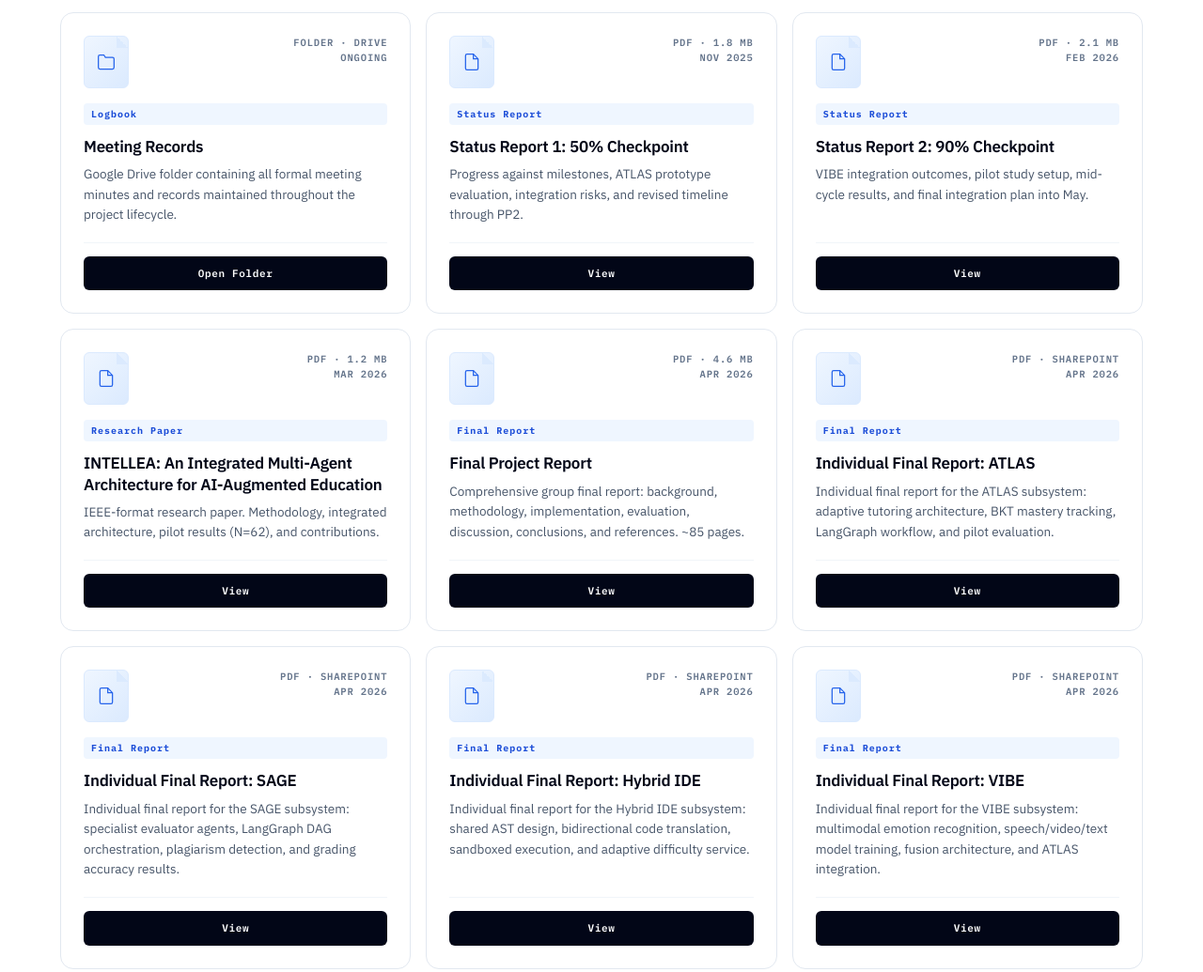
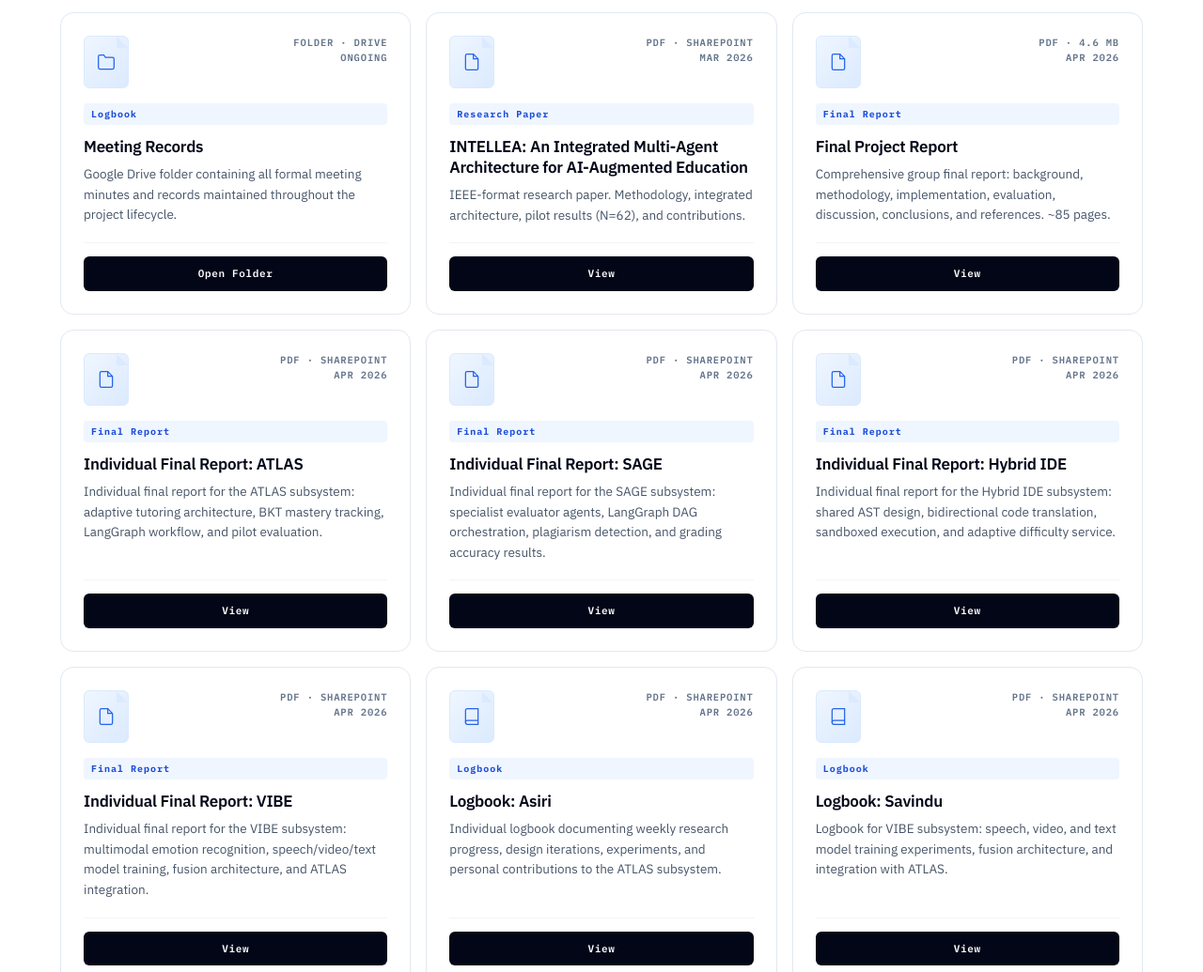
Before and after one commit to Research-Group-25-26J-506/intellea-showcase-website, a plain HTML site: page documents.html in a window 1280 px wide. Shown: the part 1682-2717 px from the top of the page at 94% size. Drawn offline with Linux system fonts and the light colour scheme.

Commit message:
Refactor document cards: remove status reports, update metadata, and change presentation to booklet format for clarity
Co-authored-by: Copilot <copilot@github.com>

```diff
--- a/documents.html
+++ b/documents.html
@@ -191,36 +191,10 @@
         </div>
       </div>
 
-      <div class="doc-card reveal" data-cat="status">
-        <div class="doc-card-head">
-          <div class="doc-card-icon"><svg width="20" height="20" viewBox="0 0 24 24" fill="none" stroke="currentColor" stroke-width="1.5"><path d="M14 2H6a2 2 0 0 0-2 2v16a2 2 0 0 0 2 2h12a2 2 0 0 0 2-2V8z"/><polyline points="14 2 14 8 20 8"/></svg></div>
-          <div class="doc-card-meta">PDF · 1.8 MB<br>NOV 2025</div>
-        </div>
-        <span class="doc-card-tag">Status Report</span>
-        <h4>Status Report 1: 50% Checkpoint</h4>
-        <p>Progress against milestones, ATLAS prototype evaluation, integration risks, and revised timeline through PP2.</p>
-        <div class="doc-card-actions">
-          <a class="doc-btn doc-btn--primary" href="#">View</a>
-        </div>
-      </div>
-
-      <div class="doc-card reveal" data-cat="status">
-        <div class="doc-card-head">
-          <div class="doc-card-icon"><svg width="20" height="20" viewBox="0 0 24 24" fill="none" stroke="currentColor" stroke-width="1.5"><path d="M14 2H6a2 2 0 0 0-2 2v16a2 2 0 0 0 2 2h12a2 2 0 0 0 2-2V8z"/><polyline points="14 2 14 8 20 8"/></svg></div>
-          <div class="doc-card-meta">PDF · 2.1 MB<br>FEB 2026</div>
-        </div>
-        <span class="doc-card-tag">Status Report</span>
-        <h4>Status Report 2: 90% Checkpoint</h4>
-        <p>VIBE integration outcomes, pilot study setup, mid-cycle results, and final integration plan into May.</p>
-        <div class="doc-card-actions">
-          <a class="doc-btn doc-btn--primary" href="#">View</a>
-        </div>
-      </div>
-
       <div class="doc-card reveal" data-cat="paper">
         <div class="doc-card-head">
           <div class="doc-card-icon"><svg width="20" height="20" viewBox="0 0 24 24" fill="none" stroke="currentColor" stroke-width="1.5"><path d="M14 2H6a2 2 0 0 0-2 2v16a2 2 0 0 0 2 2h12a2 2 0 0 0 2-2V8z"/><polyline points="14 2 14 8 20 8"/></svg></div>
-          <div class="doc-card-meta">PDF · 1.2 MB<br>MAR 2026</div>
+          <div class="doc-card-meta">PDF · SharePoint<br>MAR 2026</div>
         </div>
         <span class="doc-card-tag">Research Paper</span>
         <h4>INTELLEA: An Integrated Multi-Agent Architecture for AI-Augmented Education</h4>
@@ -298,7 +272,7 @@
       <div class="doc-card reveal" data-cat="logbook">
         <div class="doc-card-head">
           <div class="doc-card-icon"><svg width="20" height="20" viewBox="0 0 24 24" fill="none" stroke="currentColor" stroke-width="1.5"><path d="M4 19.5A2.5 2.5 0 0 1 6.5 17H20"/><path d="M6.5 2H20v20H6.5A2.5 2.5 0 0 1 4 19.5v-15A2.5 2.5 0 0 1 6.5 2z"/></svg></div>
-          <div class="doc-card-meta">PDF · 0.8 MB<br>APR 2026</div>
+          <div class="doc-card-meta">PDF · SharePoint<br>APR 2026</div>
         </div>
         <span class="doc-card-tag">Logbook</span>
         <h4>Logbook: Asiri</h4>
@@ -311,7 +285,7 @@
       <div class="doc-card reveal" data-cat="logbook">
         <div class="doc-card-head">
           <div class="doc-card-icon"><svg width="20" height="20" viewBox="0 0 24 24" fill="none" stroke="currentColor" stroke-width="1.5"><path d="M4 19.5A2.5 2.5 0 0 1 6.5 17H20"/><path d="M6.5 2H20v20H6.5A2.5 2.5 0 0 1 4 19.5v-15A2.5 2.5 0 0 1 6.5 2z"/></svg></div>
-          <div class="doc-card-meta">PDF · 0.8 MB<br>APR 2026</div>
+          <div class="doc-card-meta">PDF · SharePoint<br>APR 2026</div>
         </div>
         <span class="doc-card-tag">Logbook</span>
         <h4>Logbook: Savindu</h4>
@@ -324,7 +298,7 @@
       <div class="doc-card reveal" data-cat="logbook">
         <div class="doc-card-head">
           <div class="doc-card-icon"><svg width="20" height="20" viewBox="0 0 24 24" fill="none" stroke="currentColor" stroke-width="1.5"><path d="M4 19.5A2.5 2.5 0 0 1 6.5 17H20"/><path d="M6.5 2H20v20H6.5A2.5 2.5 0 0 1 4 19.5v-15A2.5 2.5 0 0 1 6.5 2z"/></svg></div>
-          <div class="doc-card-meta">PDF · 0.7 MB<br>APR 2026</div>
+          <div class="doc-card-meta">PDF · SharePoint<br>APR 2026</div>
         </div>
         <span class="doc-card-tag">Logbook</span>
         <h4>Logbook: Kavithanjali</h4>
@@ -337,7 +311,7 @@
       <div class="doc-card reveal" data-cat="logbook">
         <div class="doc-card-head">
           <div class="doc-card-icon"><svg width="20" height="20" viewBox="0 0 24 24" fill="none" stroke="currentColor" stroke-width="1.5"><path d="M4 19.5A2.5 2.5 0 0 1 6.5 17H20"/><path d="M6.5 2H20v20H6.5A2.5 2.5 0 0 1 4 19.5v-15A2.5 2.5 0 0 1 6.5 2z"/></svg></div>
-          <div class="doc-card-meta">PDF · 0.9 MB<br>APR 2026</div>
+          <div class="doc-card-meta">PDF · SharePoint<br>APR 2026</div>
         </div>
         <span class="doc-card-tag">Logbook</span>
         <h4>Logbook: Imethma</h4>
@@ -414,14 +388,14 @@
 
       <div class="doc-card reveal" data-cat="presentation">
         <div class="doc-card-head">
-          <div class="doc-card-icon"><svg width="20" height="20" viewBox="0 0 24 24" fill="none" stroke="currentColor" stroke-width="1.5"><rect x="2" y="3" width="20" height="14" rx="2"/><path d="M8 21h8"/><path d="M12 17v4"/></svg></div>
-          <div class="doc-card-meta">PPTX · SharePoint<br>BONUS</div>
+          <div class="doc-card-icon"><svg width="20" height="20" viewBox="0 0 24 24" fill="none" stroke="currentColor" stroke-width="1.5"><path d="M4 19.5A2.5 2.5 0 0 1 6.5 17H20"/><path d="M6.5 2H20v20H6.5A2.5 2.5 0 0 1 4 19.5v-15A2.5 2.5 0 0 1 6.5 2z"/></svg></div>
+          <div class="doc-card-meta">PDF · Drive<br>2026</div>
         </div>
-        <span class="doc-card-tag">Presentation</span>
-        <h4>Stakeholder Pitch Deck</h4>
-        <p>Concise 10-slide overview for stakeholder briefings and pilot partner meetings: vision, value, and ask. 10 slides · 8 min.</p>
+        <span class="doc-card-tag">Booklet</span>
+        <h4>Stakeholder Booklet</h4>
+        <p>Concise booklet for stakeholder briefings and pilot partner meetings: vision, value, and ask.</p>
         <div class="doc-card-actions">
-          <a class="doc-btn doc-btn--primary" href="#" target="_blank" rel="noopener noreferrer">View</a>
+          <a class="doc-btn doc-btn--primary" href="https://drive.google.com/file/d/1VCrWYeJIbYqqL6LC3qEHzQY09YN317Tt/view?usp=sharing" target="_blank" rel="noopener noreferrer">View</a>
         </div>
       </div>
     </div>
```
